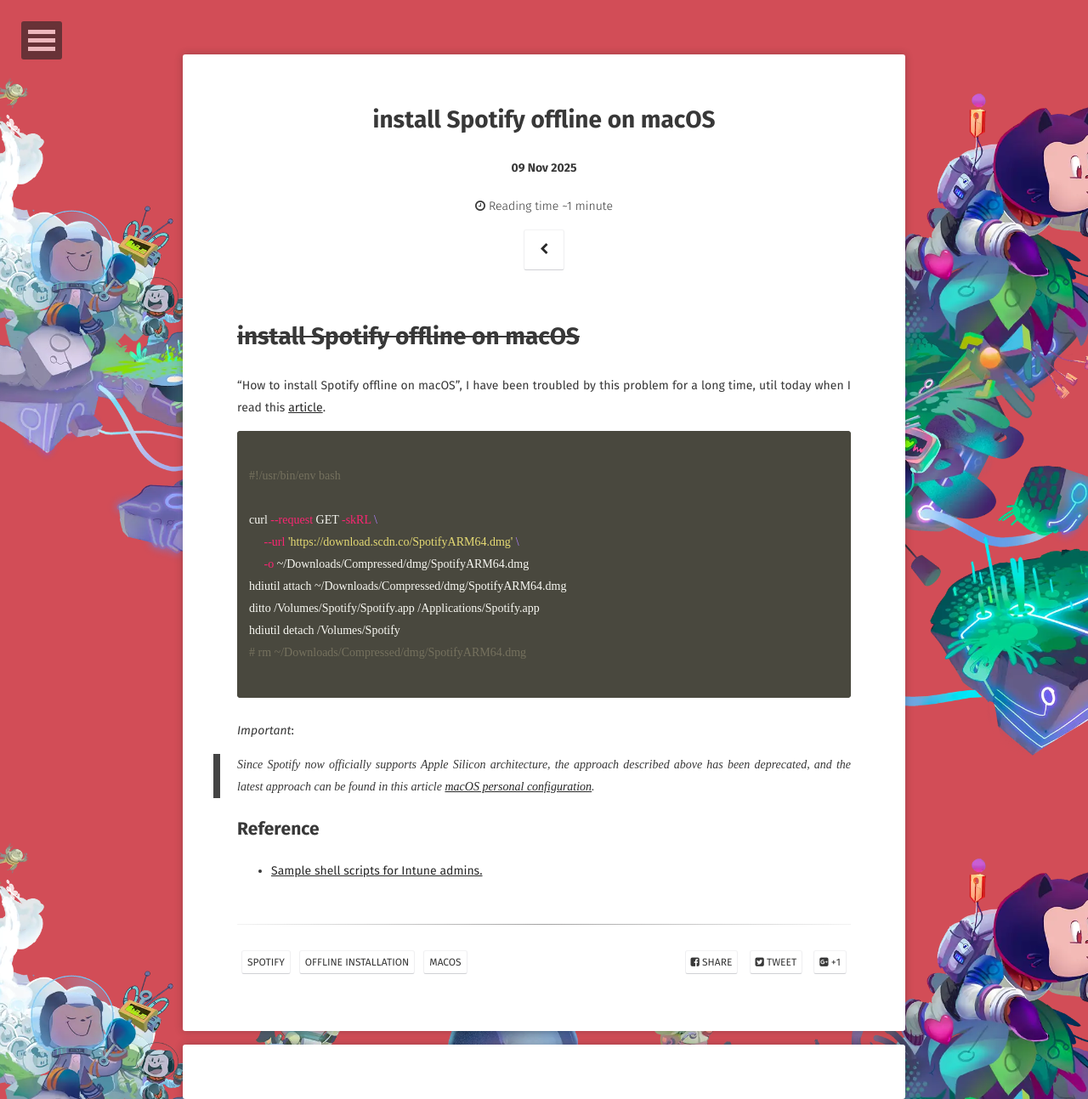
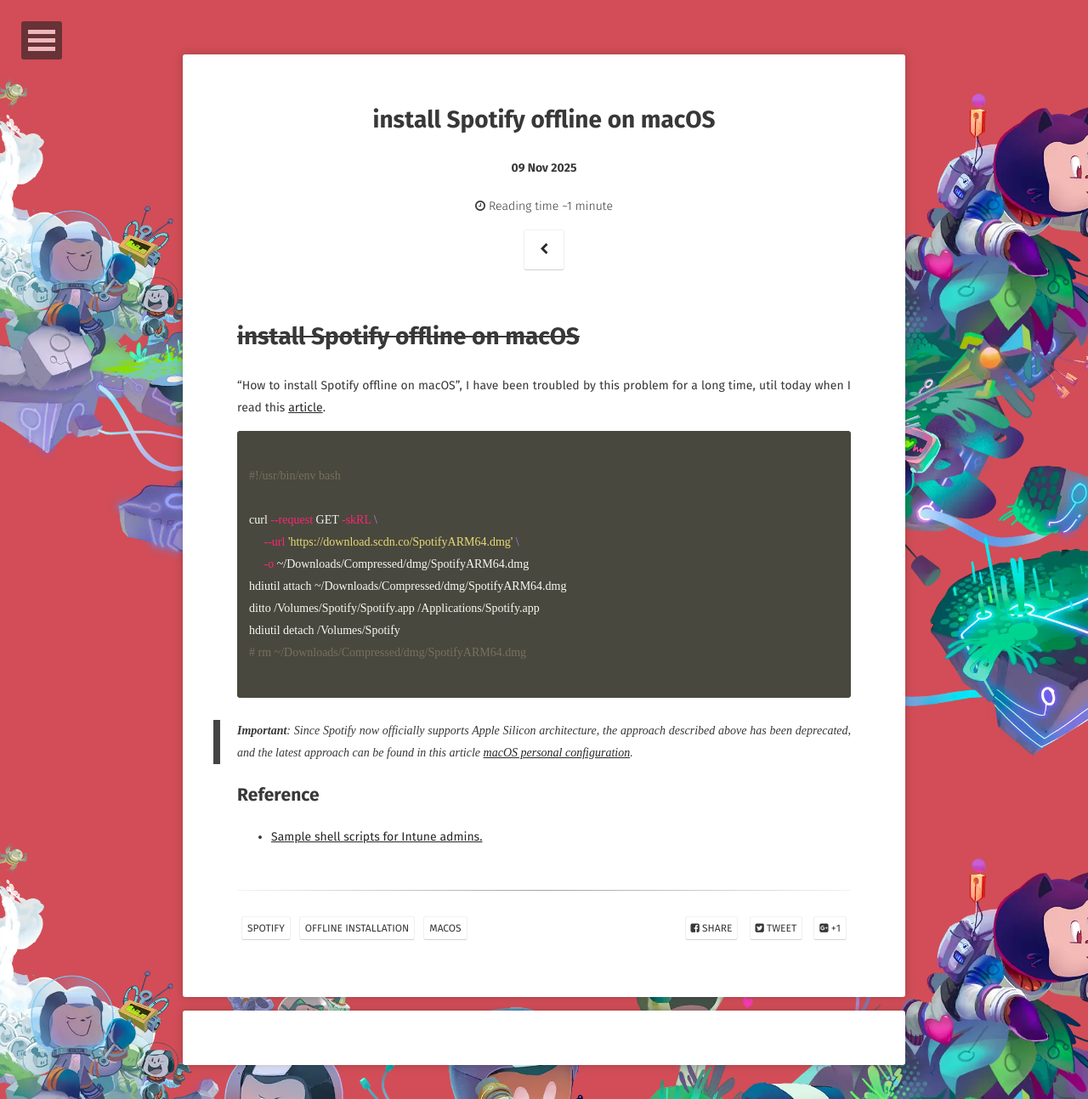
Before and after one commit to WebPavel/WebPavel.github.io, a Jekyll site: the page built from _posts/2025-11-09-install-Spotify-offline-on-macOS.md, in a window 1280 px wide. Shown: the whole page at 85% size. Built offline with Jekyll 4.4.1, drawn with Linux system fonts in a browser that asks for light colours; some web fonts are replaced; comment, search, counter and statistics services are not loaded.

Commit message:
style: delete inappropriate blank lines

````diff
--- a/_posts/2025-11-09-install-Spotify-offline-on-macOS.md
+++ b/_posts/2025-11-09-install-Spotify-offline-on-macOS.md
@@ -27,8 +27,7 @@
 
 ```
 
-*Important*:
-
+> **Important**:
 > Since Spotify now officially supports Apple Silicon architecture, the approach described above has been deprecated, and the latest approach can be found in this article [macOS personal configuration](/macOS-personal-configuration).
 
 ## Reference
````
